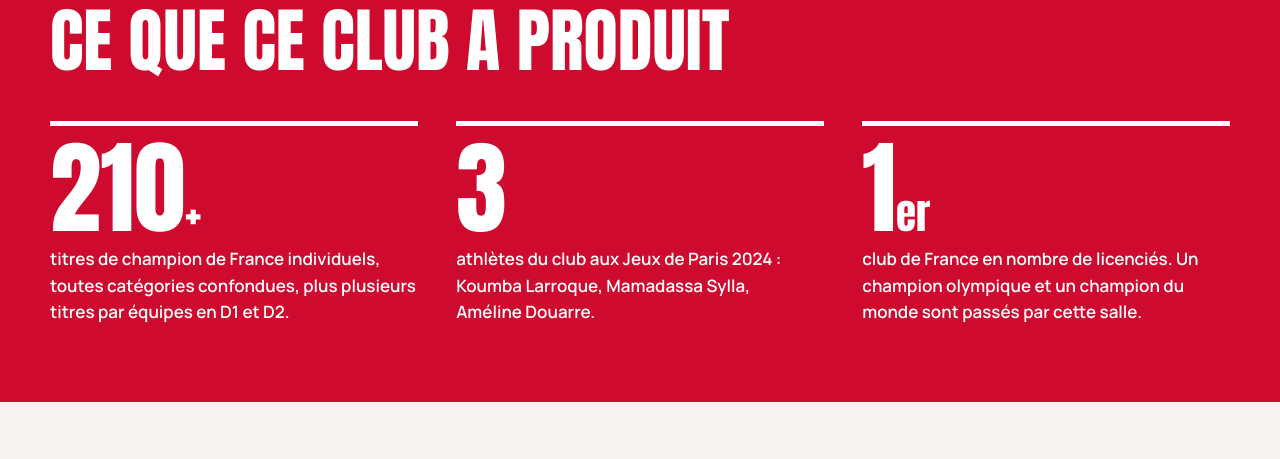
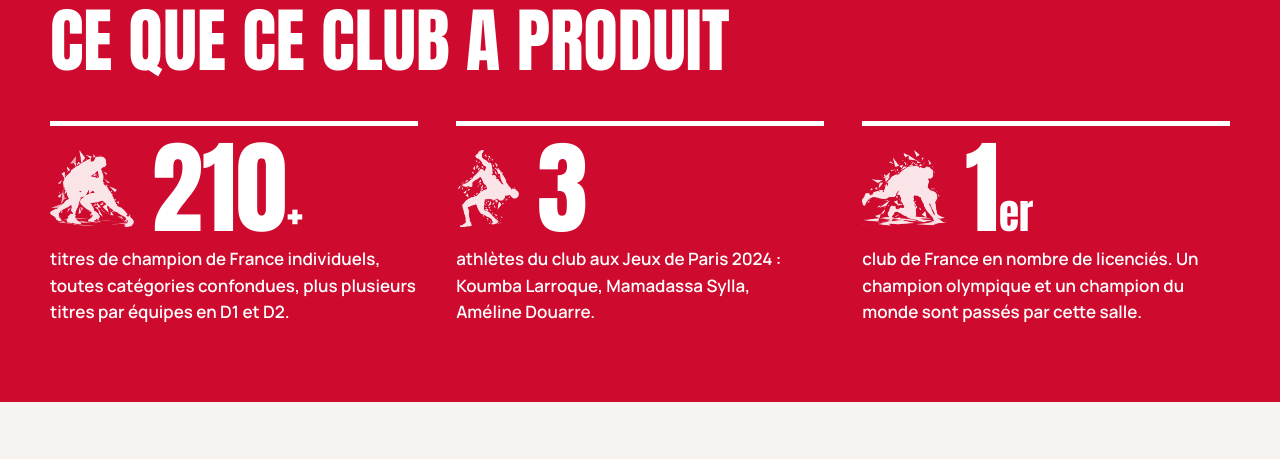
Before and after one commit to abonur/cbl93, a plain HTML site: page index.html in a window 1280 px wide. Shown: the part 2705-3164 px from the top of the page. Drawn offline with Linux system fonts and the light colour scheme.

Commit message:
Accueil : illustrations low-poly dans la section "Ce que ce club a produit"

```diff
--- a/index.html
+++ b/index.html
@@ -330,15 +330,24 @@
     <h2 style="margin:0 0 clamp(24px,4vw,44px);font-family:Anton,Impact,'Arial Narrow',sans-serif;font-weight:400;font-size:clamp(34px,5.5vw,72px);line-height:1.06;text-transform:uppercase">Ce que ce club a produit</h2>
     <div style="display:grid;gap:clamp(20px,3vw,40px);grid-template-columns:repeat(auto-fit,minmax(min(100%,240px),1fr))">
       <div style="border-top:5px solid #fff;padding-top:14px">
-        <p style="margin:0;font-family:Anton,Impact,'Arial Narrow',sans-serif;font-weight:400;font-size:clamp(64px,8vw,120px);line-height:0.94">210<span style="font-size:0.45em">+</span></p>
+        <div style="display:flex;align-items:center;gap:clamp(12px,1.4vw,20px)">
+          <img src="/images/duo-saisie.png" alt="" aria-hidden="true" width="1204" height="1103" decoding="async" style="height:clamp(56px,6vw,84px);width:auto;flex:none;filter:brightness(0) invert(1);opacity:.9">
+          <p style="margin:0;font-family:Anton,Impact,'Arial Narrow',sans-serif;font-weight:400;font-size:clamp(64px,8vw,120px);line-height:0.94">210<span style="font-size:0.45em">+</span></p>
+        </div>
         <p style="margin:10px 0 0;font-weight:600;font-size:17px">titres de champion de France individuels, toutes catégories confondues, plus plusieurs titres par équipes en D1 et D2.</p>
       </div>
       <div style="border-top:5px solid #fff;padding-top:14px">
-        <p style="margin:0;font-family:Anton,Impact,'Arial Narrow',sans-serif;font-weight:400;font-size:clamp(64px,8vw,120px);line-height:0.94">3</p>
+        <div style="display:flex;align-items:center;gap:clamp(12px,1.4vw,20px)">
+          <img src="/images/lutteurs-suplex.png" alt="" aria-hidden="true" width="918" height="1114" decoding="async" style="height:clamp(56px,6vw,84px);width:auto;flex:none;filter:brightness(0) invert(1);opacity:.9">
+          <p style="margin:0;font-family:Anton,Impact,'Arial Narrow',sans-serif;font-weight:400;font-size:clamp(64px,8vw,120px);line-height:0.94">3</p>
+        </div>
         <p style="margin:10px 0 0;font-weight:600;font-size:17px">athlètes du club aux Jeux de Paris 2024&nbsp;: Koumba Larroque, Mamadassa Sylla, Améline Douarre.</p>
       </div>
       <div style="border-top:5px solid #fff;padding-top:14px">
-        <p style="margin:0;font-family:Anton,Impact,'Arial Narrow',sans-serif;font-weight:400;font-size:clamp(64px,8vw,120px);line-height:0.94">1<span style="font-size:0.4em">er</span></p>
+        <div style="display:flex;align-items:center;gap:clamp(12px,1.4vw,20px)">
+          <img src="/images/duo-sol.png" alt="" aria-hidden="true" width="1189" height="1073" decoding="async" style="height:clamp(56px,6vw,84px);width:auto;flex:none;filter:brightness(0) invert(1);opacity:.9">
+          <p style="margin:0;font-family:Anton,Impact,'Arial Narrow',sans-serif;font-weight:400;font-size:clamp(64px,8vw,120px);line-height:0.94">1<span style="font-size:0.4em">er</span></p>
+        </div>
         <p style="margin:10px 0 0;font-weight:600;font-size:17px">club de France en nombre de licenciés. Un champion olympique et un champion du monde sont passés par cette salle.</p>
       </div>
     </div>
```
